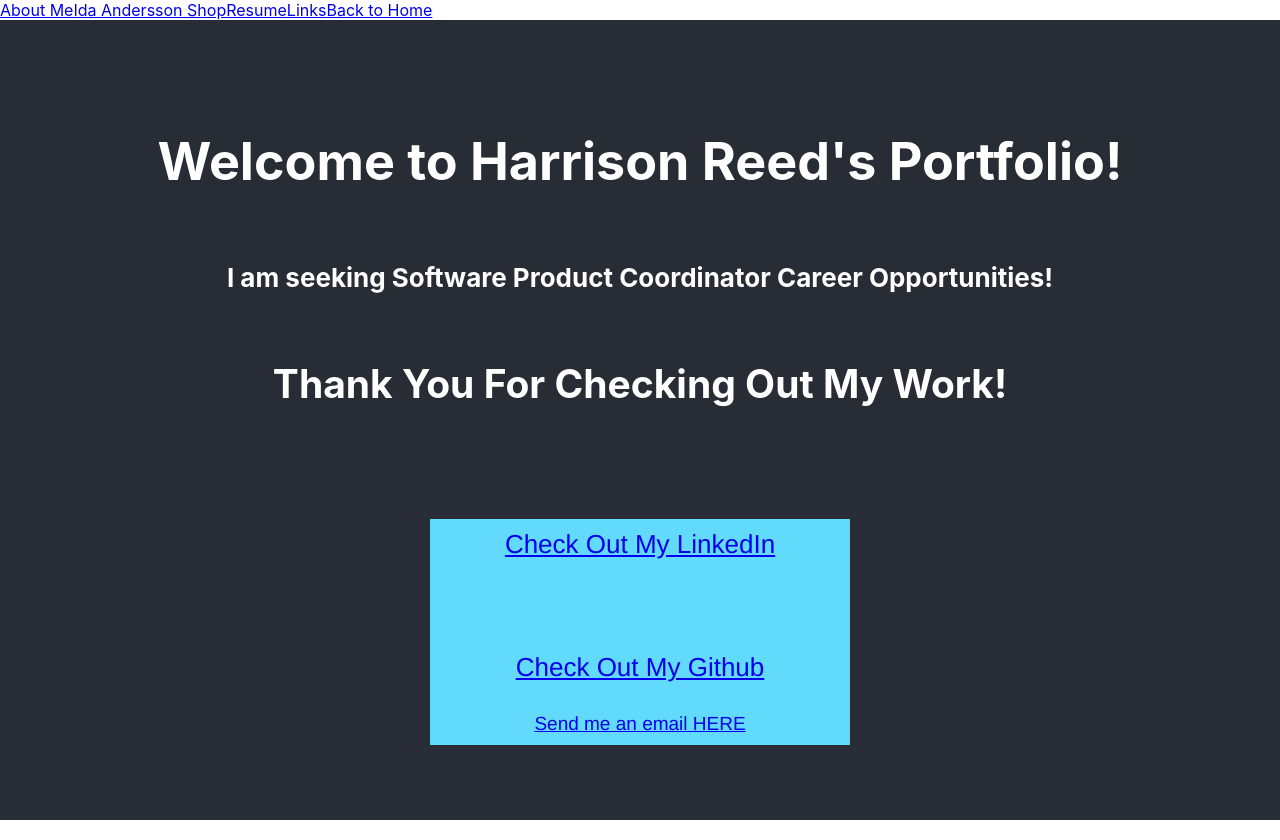
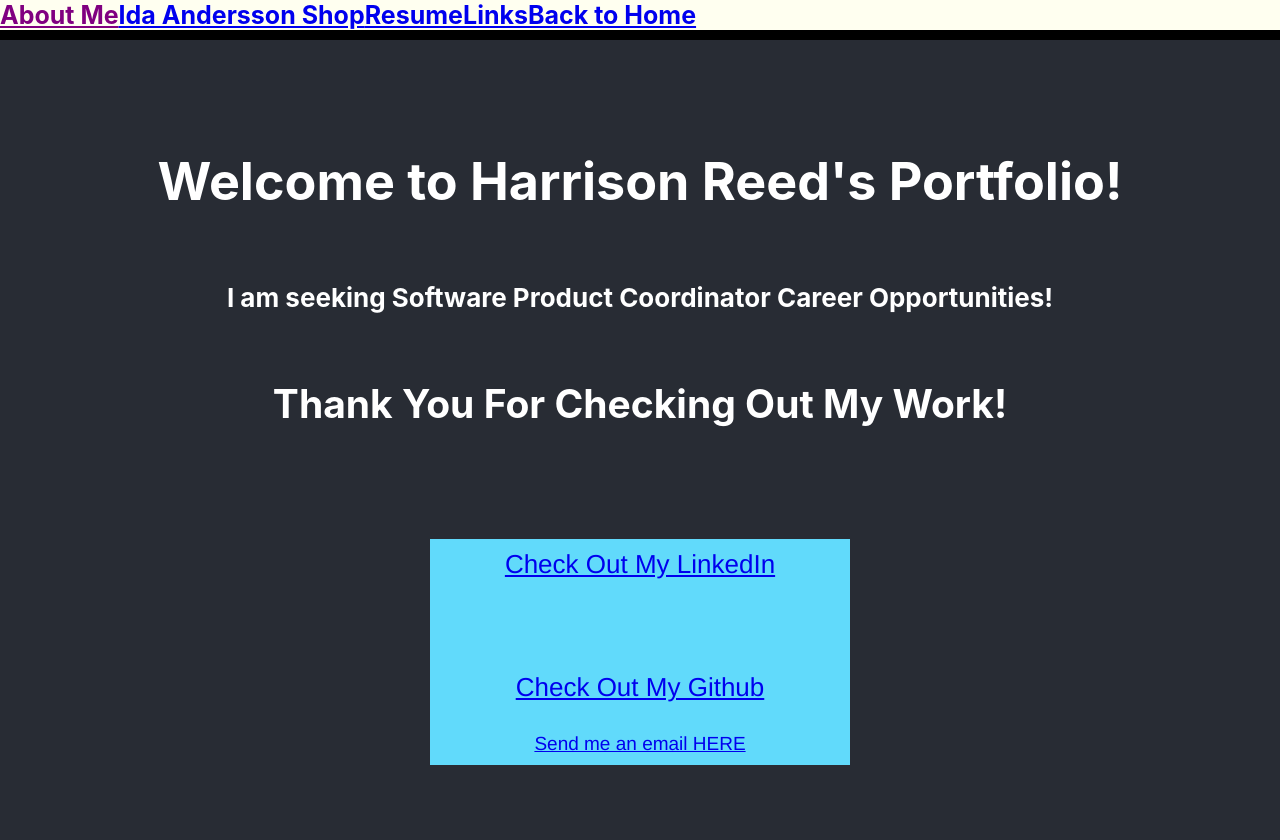
Before and after one commit to HGreedo/nuReactPortfolio, a React (Create React App) app: page / in a window 1280 px wide. Built offline with nearby package versions, Linux system fonts and the light colour scheme.

Commit message:
commit on 'main'

```diff
--- a/src/components/Nav.js
+++ b/src/components/Nav.js
@@ -1,5 +1,6 @@
 import React from "react";
 import { Link } from 'react-router-dom';
+import ('./nav.css')
 
 const Nav = () => {
     return (
@@ -8,7 +9,7 @@ const Nav = () => {
     <Link className="navbarData" to="/pages/IdaShop">Ida Andersson Shop</Link>
     <Link className="navbarData" to="/pages/Resume">Resume</Link>
     <Link className="navbarData" to="/pages/ThirdPtyLinks">Links</Link>
-    <Link className="navbarData" to="/Home">Back to Home</Link>
+    <Link className="navbarData" to="/">Back to Home</Link>
       </nav>
     );
   };
--- /dev/null
+++ b/src/components/nav.css
@@ -0,0 +1,18 @@
+.navbar {
+    background-color: ivory;
+    margin-bottom: 10px;
+    box-shadow: 0px 10px black;
+    }
+    .navbarData {
+        font-weight: 700;
+        font-size: 25px;
+
+    }
+    .navbarData:hover {
+        color: purple;
+    }
+    .navbarSpan {
+        background-color: ivory;
+        border-radius: 2px;
+        border-bottom: black;
+    }
```
